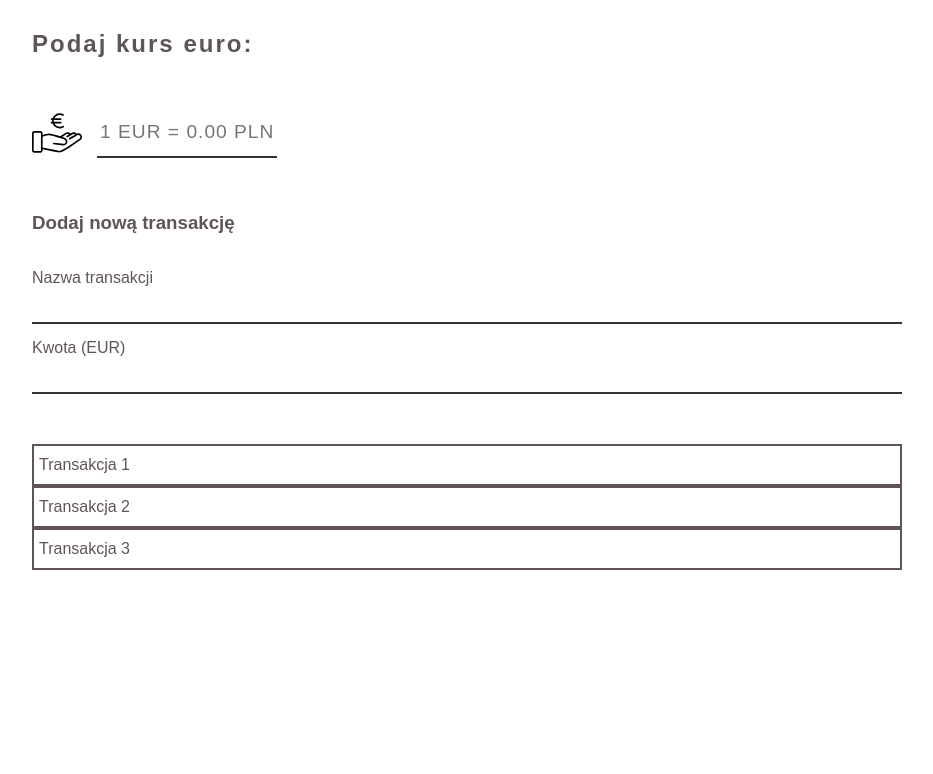
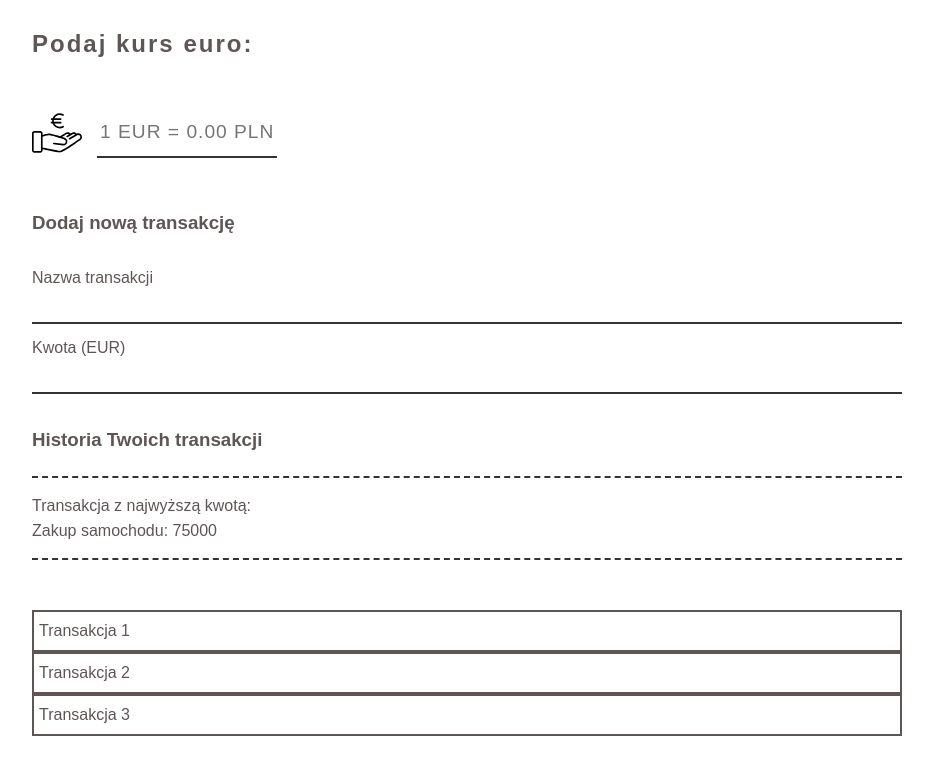
Before and after one commit to pbala794/react-exchange-rate, a React (Create React App) app: page / in a window 1280 px wide. Shown: the top 774 px of the page, without its empty margins (173-1106 px from the left). Built offline with nearby package versions, Linux system fonts and the light colour scheme.

Commit message:
TransactionList component styling

```diff
--- a/src/components/TransactionList/TransactionList.css
+++ b/src/components/TransactionList/TransactionList.css
@@ -14,3 +14,15 @@
     cursor: pointer;
     color: #fefefe;
 }
+
+.top-transaction-wrapper {
+    margin: 25px 0;
+    border-top: 2px dashed #333;
+    border-bottom: 2px dashed #333;
+    padding: 15px 0;
+    line-height: 25px;
+}
+
+h3 {
+    margin-top: 35px;
+}
--- a/src/components/TransactionList/TransactionList.js
+++ b/src/components/TransactionList/TransactionList.js
@@ -9,6 +9,11 @@ class TransactionList extends Component {
       return (
 
         <div>
+          <h3>Historia Twoich transakcji</h3>
+          <div className="top-transaction-wrapper">
+            <p>Transakcja z najwyższą kwotą: </p>
+            <span>Zakup samochodu: 75000</span>
+          </div>
           <ul className="transaction-list">
             <li>Transakcja 1</li>
             <li>Transakcja 2</li>
```
Lines whose indentation alone changed are shown as unchanged.
